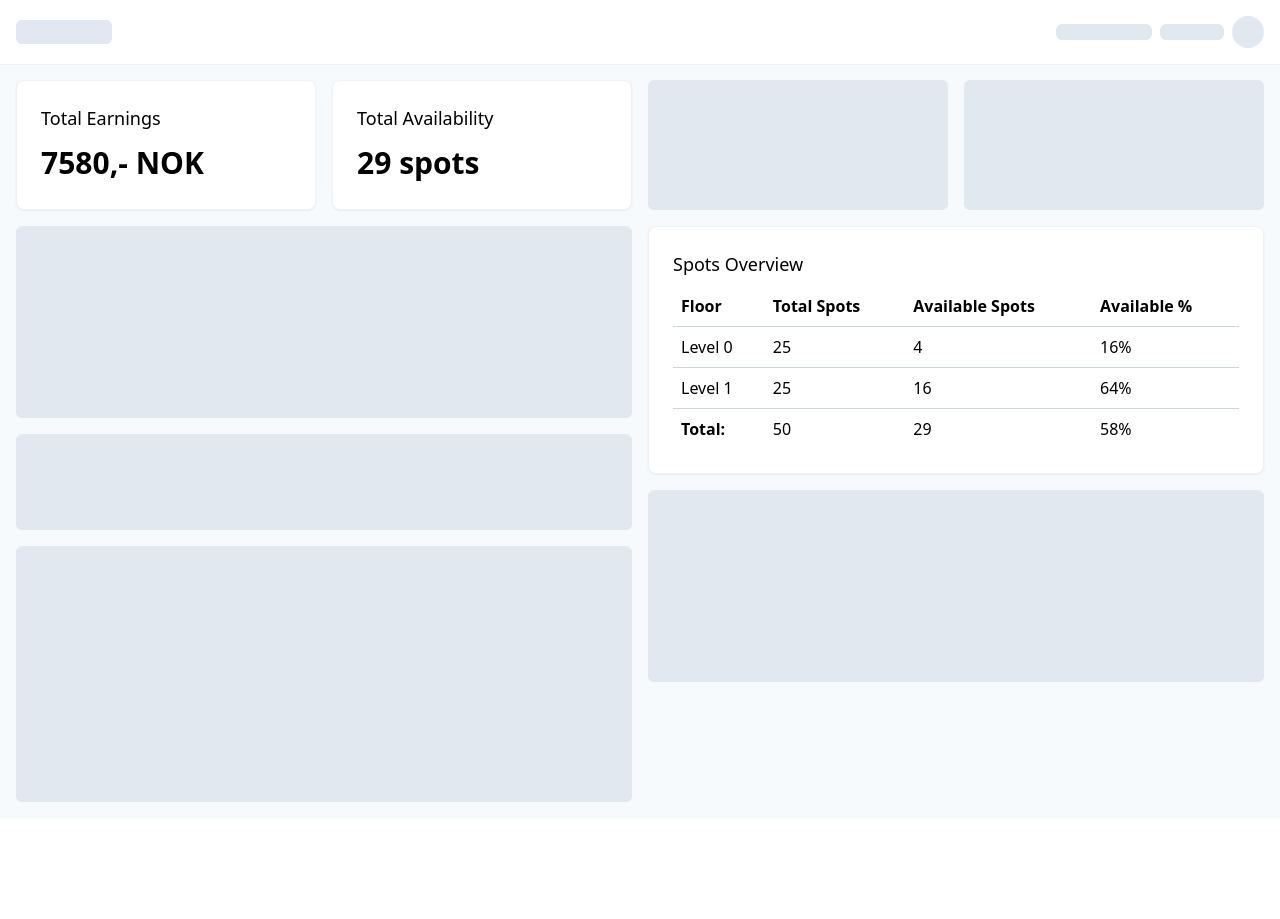
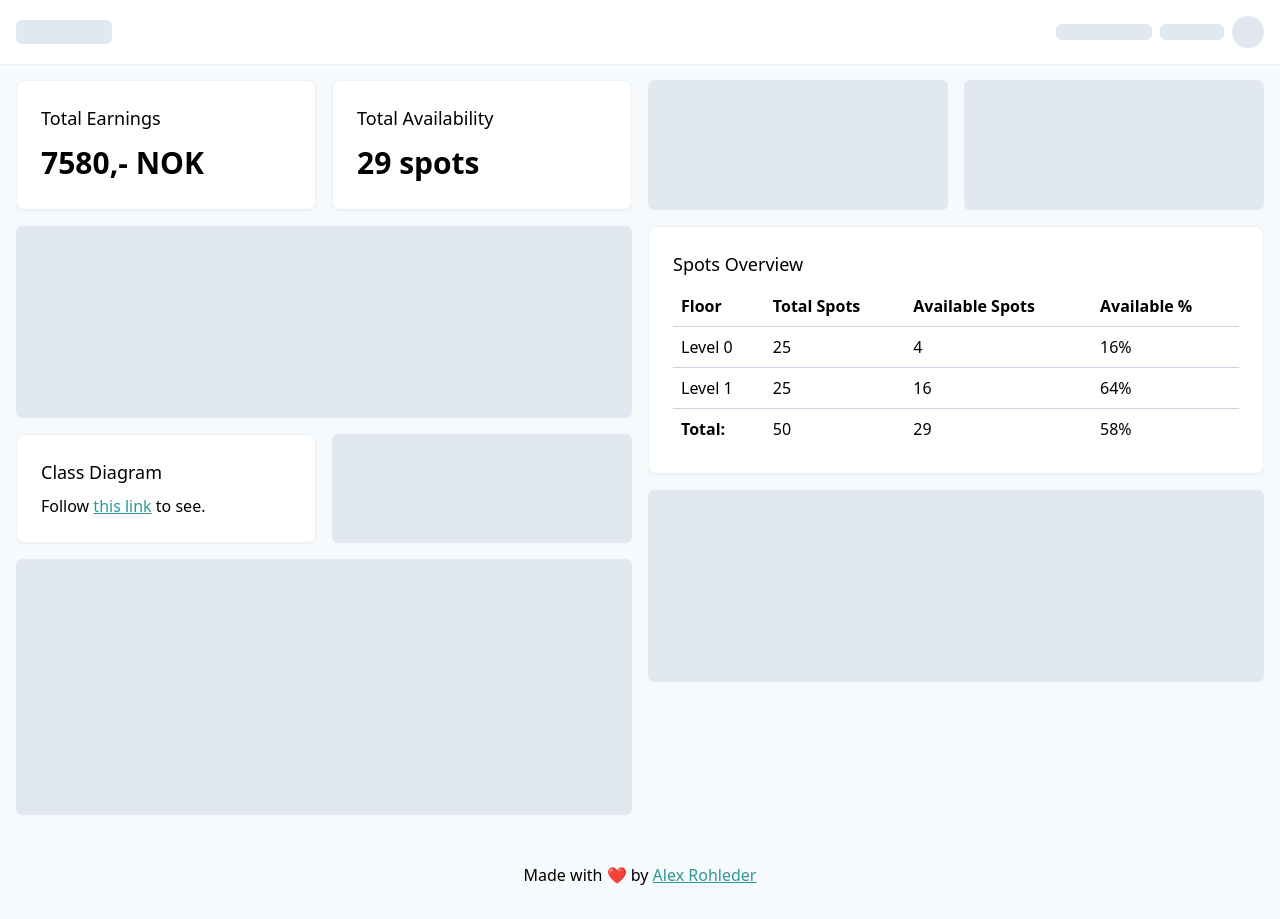
Before and after one commit to alexrohleder/parking-lot, a Next.js app: page / in a window 1280 px wide. Before the commit the page ends 818 px from the top, so only its background shows below. Built offline with nearby package versions, Linux system fonts and the light colour scheme.

Commit message:
add class diagram

```diff
--- a/components/Layout.tsx
+++ b/components/Layout.tsx
@@ -15,6 +15,16 @@ function Layout(props: Props) {
       </Head>
       <LayoutHeader />
       <main className="lg:container m-auto p-4">{props.children}</main>
+      <footer className="text-center p-8">
+        Made with ❤️ by{" "}
+        <a
+          href="https://www.linkedin.com/in/alexrohleder/"
+          rel="noopener noreferrer"
+          target="_blank"
+        >
+          Alex Rohleder
+        </a>
+      </footer>
     </div>
   );
 }
--- a/pages/index.tsx
+++ b/pages/index.tsx
@@ -37,7 +37,18 @@ export default function Dashboard({ earnings, availability }: Props) {
       <div className="grid gap-4 lg:grid-cols-2">
         <div className="hidden lg:flex flex-col gap-4">
           <div className="placeholder h-48" />
-          <div className="placeholder h-24" />
+          <div className="flex gap-4">
+            <div className="w-full">
+              <Card title="Class Diagram">
+                Follow{" "}
+                <a href="/class-diagram.svg" target="_blank">
+                  this link
+                </a>{" "}
+                to see.
+              </Card>
+            </div>
+            <div className="placeholder w-full" />
+          </div>
           <div className="placeholder h-64" />
         </div>
         <div className="flex flex-col gap-4">
--- a/styles/general.css
+++ b/styles/general.css
@@ -34,6 +34,10 @@
 }
 
 @layer base {
+  a {
+    @apply underline text-teal-600;
+  }
+
   table {
     @apply w-full;
 
```
Also changed, not shown: public/class-diagram.svg (added), public/vercel.svg (deleted).
